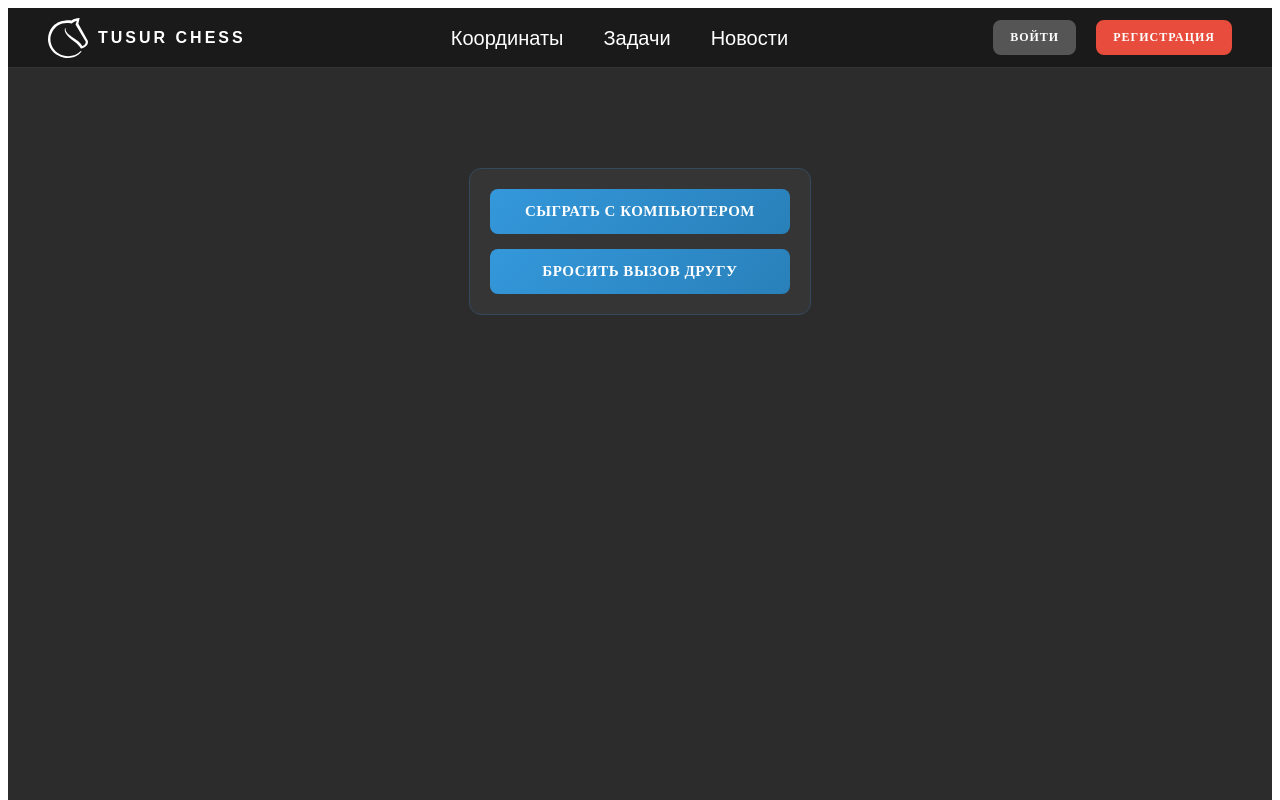
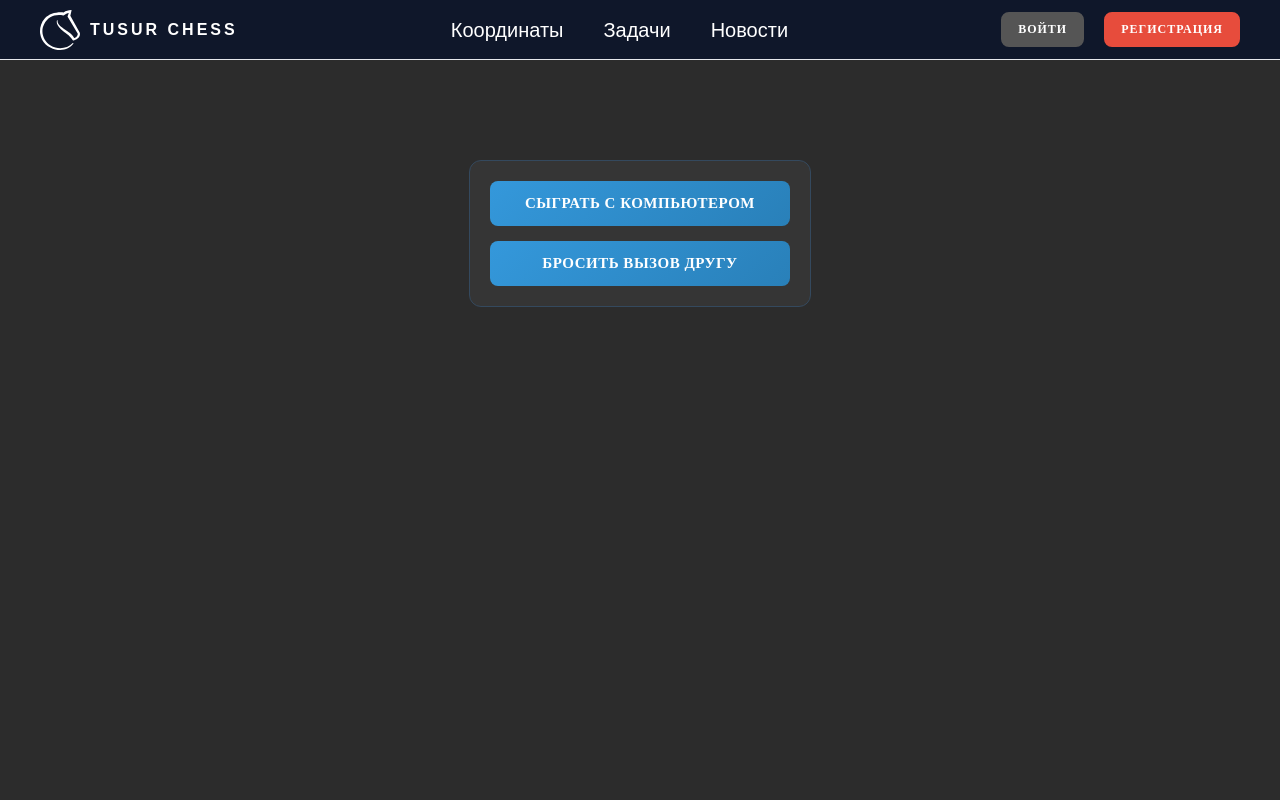
Before and after one commit to DmitryPetrakevich/chess-platform, a Vue app in the folder chess-platform-frontend/: page / in a window 1280 px wide. Shown: the top 800 px of the page. Built offline with nearby package versions, Linux system fonts and the light colour scheme.

Commit message:
добавил глобальные стили и переменные

```diff
--- /dev/null
+++ b/chess-platform-frontend/src/assets/styles/globals.less
@@ -0,0 +1,4 @@
+body {
+  margin: 0;
+  padding: 0;
+}
--- /dev/null
+++ b/chess-platform-frontend/src/assets/styles/variables.less
@@ -0,0 +1,64 @@
+@secondary:        #f59e0b;
+@secondary-light:  #fbbf24;
+@secondary-dark:   #d97706;
+
+@blue-50:   #eff6ff;
+@blue-100:  #dbeafe;
+@blue-200:  #bfdbfe;
+@blue-300:  #93c5fd;
+@blue-400:  #60a5fa;
+@blue-500:  #3b82f6;
+@blue-600:  #2563eb;
+@blue-700:  #1d4ed8;
+@blue-800:  #1e40af;
+@blue-900:  #1e3a8a;
+
+@gray-50:   #f8fafc;
+@gray-100:  #f1f5f9;
+@gray-200:  #e5e7eb;
+@gray-300:  #d1d5db;
+@gray-400:  #9ca3af;
+@gray-500:  #6b7280;
+@gray-700:  #374151;
+@gray-900:  #0f172a;
+
+@green-50:   #f0fdf4;
+@green-100:  #dcfce7;
+@green-200:  #bbf7d0;
+@green-300:  #86efac;
+@green-400:  #4ade80;
+@green-500:  #22c55e;
+@green-600:  #16a34a;
+@green-700:  #15803d;
+@green-800:  #166534;
+@green-900:  #14532d;
+
+@red-100:  #fee2e2;
+@red-200:  #fecaca;
+@red-300:  #fca5a5;
+@red-400:  #f87171;
+@red-500:  #ef4444;
+@red-600:  #dc2626;
+@red-700:  #b91c1c;
+@red-800:  #991b1b;
+@red-900:  #7f1d1d;
+
+@white-50:      #fafafa;
+@white-100:     #f5f5f5;
+@white-150:     #f0f0f0;
+@white-200:     #ebebeb;
+@white-250:     #e6e6e6;
+@white-300:     #e0e0e0;
+
+@bg-main:   #ffffff;
+@bg-panel:  #ffffff;
+@bg-card:   #fbfdff;
+@bg-hover:  #e8f0ff;
+
+@text-main:     @gray-900;
+@text-muted:    @gray-500;
+@text-light:    @gray-300;
+@text-inverse:  #ffffff;
+
+@font-main: "Inter", sans-serif;
+@font-mono: "Roboto Mono", monospace;
--- a/chess-platform-frontend/src/components/ChessClock.vue
+++ b/chess-platform-frontend/src/components/ChessClock.vue
@@ -326,27 +326,17 @@ watch(
 </script>
 
 <style scoped lang="less">
-:root {
-  --card-bg: #fbfdff;
-  --panel-bg: #ffffff;
-  --muted: #6b7280;
-  --accent: #2563eb;
-  --accent-2: #f59e0b;
-  --shadow: 0 6px 18px rgba(30, 41, 59, 0.08);
-  --radius: 12px;
-}
-
 .chess-timer {
   /* width: min(430px, 96%); */
   min-width: 280px;
   width: 100%;
-  background: linear-gradient(180deg, var(--card-bg), #f6fbff);
-  border-radius: var(--radius);
+  background: linear-gradient(180deg, var(#fbfdff), #f6fbff);
+  border-radius: 12px;
   /* padding: 14px; */
   display: flex;
   flex-direction: column;
   gap: 12px;
-  box-shadow: var(--shadow);
+  box-shadow: var(0 6px 18px rgba(30, 41, 59, 0.08));
   font-family: Inter, "Segoe UI", system-ui, -apple-system, "Helvetica Neue",
     Arial;
   color: #0f172a;
@@ -359,7 +349,7 @@ watch(
   justify-content: space-between;
   gap: 12px;
   padding: 10px;
-  background: var(--panel-bg);
+  background: var(#ffffff);
   border-radius: 10px;
   transition: transform 160ms ease, box-shadow 160ms ease, background 160ms ease;
   border: 1px solid #e6eefb;
@@ -390,7 +380,7 @@ watch(
   justify-content: center;
   font-weight: 700;
   font-size: 20px;
-  color: #1e293b;
+  color: @gray-700;
   flex-shrink: 0;
 }
 .player-details {
@@ -401,18 +391,17 @@ watch(
 .player-name {
   font-size: 15px;
   font-weight: 700;
-  color: #0f172a;
+  color: @gray-900;
   white-space: nowrap;
   overflow: hidden;
   text-overflow: ellipsis;
 }
 .player-rating {
   font-size: 12px;
-  color: var(--muted);
+  color: @gray-700;
   margin-top: 4px;
 }
 
-/* Timer */
 .timer-wrap {
   display: flex;
   align-items: center;
@@ -428,20 +417,16 @@ watch(
   text-align: center;
 
   &.active {
-    color: rgb(5, 141, 5);
+    color: @green-600;
   }
 }
-.timer-top {
-  font-size: clamp(24px, 5vw, 54px);
-  color: var(--accent-2);
-}
+.timer-top,
 .timer-bottom {
   font-size: clamp(24px, 5vw, 54px);
-  color: var(--accent);
 }
+
 .timer.low-time {
-  color: #e54c4c;
-  background: rgba(220, 38, 38, 0.04);
+  color: @red-600;
 }
 
 .middle {
@@ -455,16 +440,16 @@ watch(
   margin-bottom: 6px;
 }
 .moves-placeholder {
-  color: var(--muted);
-  font-size: 12px;
+  color: @gray-700;
+  font-size: 14px;
 }
 
 .moves-history {
-  background: #f8fbff;
+  background: @gray-50;
   border-radius: 8px;
   max-height: 100px;
   padding: 10px;
-  border: 1px dashed #e8f0ff;
+  border: 1px solid @gray-200;
   font-size: 13px;
   overflow-y: auto;
 }
@@ -480,7 +465,7 @@ watch(
 }
 
 .move-number {
-  color: #6b7280;
+  color: @gray-700;
   text-align: left;
   padding-right: 4px;
   user-select: none;
@@ -494,12 +479,11 @@ watch(
 }
 
 .move:hover {
-  background: #e8f0ff;
+  background: @blue-100;
 }
 
 .move.active {
-  background: #3b82f6;
-  color: white;
+  background: @blue-200;
 }
 
 .move.empty {
@@ -512,9 +496,9 @@ watch(
   padding: 8px;
   font-weight: 700;
   border-radius: 8px;
-  color: #0f172a;
+  color: @gray-900;
   background: rgba(236, 249, 255, 0.6);
-  border: 1px solid #e3f6ff;
+  border: 1px solid @gray-200;
   font-size: 13px;
 }
 
@@ -540,12 +524,12 @@ watch(
 .prestart-label {
   font-size: 13px;
   font-weight: 600;
-  color: #92400e;
+  color: @red-600;
 }
 .prestart-timer {
   font-size: 26px;
   font-weight: 800;
-  color: #b45309;
+  color: @red-600;
 }
 
 @media (max-width: 990px) {
--- a/chess-platform-frontend/src/components/CoordinatesTraining.vue
+++ b/chess-platform-frontend/src/components/CoordinatesTraining.vue
@@ -18,7 +18,7 @@
 
 <style scoped>
 .coordinates {
-    background: #2c2c2c;
+    background-color: #2c2c2c;
     width: 100%;
     min-height: 100vh;
     display: flex;
--- a/chess-platform-frontend/src/layout/PageHeader.vue
+++ b/chess-platform-frontend/src/layout/PageHeader.vue
@@ -169,8 +169,8 @@ watch(() => userStore.isLoggedIn, closeMenu);
   box-sizing: border-box;
   height: 60px;
   width: 100%;
-  background: #1a1a1a;
-  border-bottom: 1px solid #333;
+  background: @gray-900;
+  border-bottom: 1px solid @gray-200;
   z-index: 1000;
 }
 
@@ -227,14 +227,13 @@ watch(() => userStore.isLoggedIn, closeMenu);
   font-weight: 400;
   font-family: "Manrope", sans-serif;
   border-radius: 5px;
+  padding: 5px;
   cursor: pointer;
   user-select: none;
-  // padding: 10px;
   transition: all ease 0.3s;
-  // z-index: 1000;
 
   &:hover {
-    background: #3b3b3b;
+    background: @gray-700;
   }
 }
 
@@ -252,29 +251,20 @@ watch(() => userStore.isLoggedIn, closeMenu);
   display: flex;
   flex-direction: column;
   position: fixed;
-  top: 70px;
+  box-sizing: border-box;
+  top: 60px;
   right: 10px;
   width: 200px;
   border-radius: 5px;
-  padding: 10px;
-  min-height: 300px;
-  background: #2b2b2b;
-  border-left: 3px solid #444;
-  border-top: 1px solid #444;
+  padding: 5px 0;
+  min-height: 250px;
+  background: @gray-900;
+  border-left: 3px solid @gray-200;
+  border-top: 1px solid @gray-200;
   z-index: 999;
   box-shadow: -4px 0 20px rgba(0, 0, 0, 0.5);
   transform: translateX(0);
   animation: slideIn 0.2s ease-out;
-}
-
-@keyframes slideIn {
-  from {
-    transform: translateX(100%);
-  }
-
-  to {
-    transform: translateX(0);
-  }
 }
 
 .page-header__dropdown-item {
@@ -295,7 +285,7 @@ watch(() => userStore.isLoggedIn, closeMenu);
 }
 
 .page-header__dropdown-item:hover {
-  background: #3b3b3b;
+  background: @gray-700;
 }
 
 .page-header__logo {
@@ -340,7 +330,7 @@ watch(() => userStore.isLoggedIn, closeMenu);
 }
 
 .page-header__nav-link:hover {
-  color: #e74c3c;
+  color: @secondary-dark;
 }
 
 .page-header__nav-link:hover::after {
@@ -598,4 +588,14 @@ watch(() => userStore.isLoggedIn, closeMenu);
   border-top: 1px solid #444;
   margin: 10px 0;
 }
+
+@keyframes slideIn {
+  from {
+    transform: translateX(100%);
+  }
+
+  to {
+    transform: translateX(0);
+  }
+}
 </style>
--- a/chess-platform-frontend/src/main.js
+++ b/chess-platform-frontend/src/main.js
@@ -1,6 +1,7 @@
 import { createApp } from 'vue'
 import { createPinia } from 'pinia'
 import { router } from './router/router'
+import "@/assets/styles/globals.less";
 import App from './App.vue'
 
 const app = createApp(App)
--- a/chess-platform-frontend/vite.config.js
+++ b/chess-platform-frontend/vite.config.js
@@ -15,4 +15,16 @@ export default defineConfig({
       '@': fileURLToPath(new URL('./src', import.meta.url))
     },
   },
+
+  css: {
+    preprocessorOptions: {
+      less: {
+        javascriptEnabled: true,
+        additionalData: `
+          @import "@/assets/styles/variables.less";
+          @import "@/assets/styles/mixins.less";
+        `
+      }
+    }
+  }
 })
```
Also changed, not shown: chess-platform-frontend/src/assets/styles/mixins.less (added).
